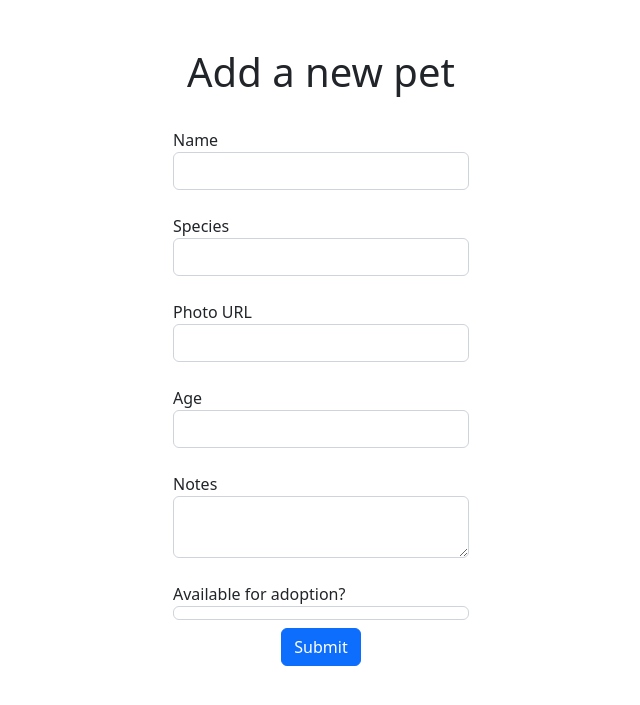
After one commit to MattBaer77/EX_29.1_Pet_Adoption_Baer, a Flask app: page /add in a window 1280 px wide. The commit adds this page. Shown: the top 705 px of the page, without its empty margins (319-959 px from the left). Run offline with Flask 2, Linux system fonts and the light colour scheme.

Commit message:
add pet form created

```diff
--- a/app.py
+++ b/app.py
@@ -1,14 +1,15 @@
-from flask import Flask, render_template
+from flask import Flask, render_template, flash, redirect
+from sneakybeaky import SECRET_GEORGE
 # from flask_debugtoolbar import DebugToolbarExtension
 from models import db, connect_db, Pet
-# from forms import ###
+from forms import AddPetForm
 
 app = Flask(__name__)
 
 app.config['SQLALCHEMY_DATABASE_URI'] = 'postgresql:///adopt'
 app.config['SQLALCHEMY_TRACK_MODIFICATIONS'] = False
 app.config['SQLALCHEMY_ECHO'] = True
-# SECRET KEY
+app.config['SECRET_KEY'] = SECRET_GEORGE
 app.config['DEBUG_TB_INTERCEPT_REDIRECTS'] = False
 # debug = DebugToolbarExtension(app)
 
@@ -23,3 +24,26 @@ def home_list_pets():
 
     # Pass into template
     return render_template("home.html", pets=pets)
+
+@app.route('/add')
+def add_pet():
+    """Render a page with a form to add a pet"""
+
+    form = AddPetForm()
+
+    # if form.validate_on_submit():
+    #     name = form.name.data
+    #     species = form.species.data
+    #     photo_url = form.photo_url.data
+    #     age = form.age.data
+    #     notes = form.notes.data
+    #     available = form.available.data
+
+    #     flash(f"{name} has been added to the list!")
+
+    #     return redirect('/')
+
+    # else:
+    #     return render_template("add.html", form=form)
+
+    return render_template("add.html", form=form)
--- /dev/null
+++ b/forms.py
@@ -0,0 +1,13 @@
+from flask_wtf import FlaskForm
+from wtforms import StringField, IntegerField, BooleanField
+from wtforms.validators import InputRequired, Optional
+from wtforms.widgets import TextArea
+
+class AddPetForm(FlaskForm):
+
+    name = StringField("Name", validators=[InputRequired(message="Name cannot be blank.")])
+    species = StringField("Species", validators=[InputRequired(message="Species cannot be blank.")])
+    photo_url = StringField("Photo URL", validators=[Optional()])
+    age = IntegerField("Age", validators=[Optional()])
+    notes = StringField("Notes", validators=[Optional()], widget=TextArea())
+    available = BooleanField("Available for adoption?")
--- /dev/null
+++ b/templates/add.html
@@ -0,0 +1,35 @@
+{% extends 'base.html' %}
+
+{% block title %}Add Pet Form{% endblock %}
+
+{% block content %}
+
+<div align="center">
+
+    <h1 class="">Add a new pet</h1>
+
+    <div class="w-25">
+
+        <form method="POST" class="">
+
+            {{ form.hidden_tag() }}
+            {% for field in form if field.widget.input_type != 'hidden'%}
+            <div class="form-group" align="start">
+
+                {{field.label(class_="mt-4")}}
+                {{field(class_="form-control")}}
+
+                {% for err in field.errors %}
+                {{err}}
+                {% endfor %}
+            </div>
+            {% endfor %}
+            <button class="btn btn-primary mt-2">Submit</button>
+
+        </form>
+
+    </div>
+
+</div>
+
+{% endblock %}
```
Also changed, not shown: templates/home.html (+7 -5 lines).
